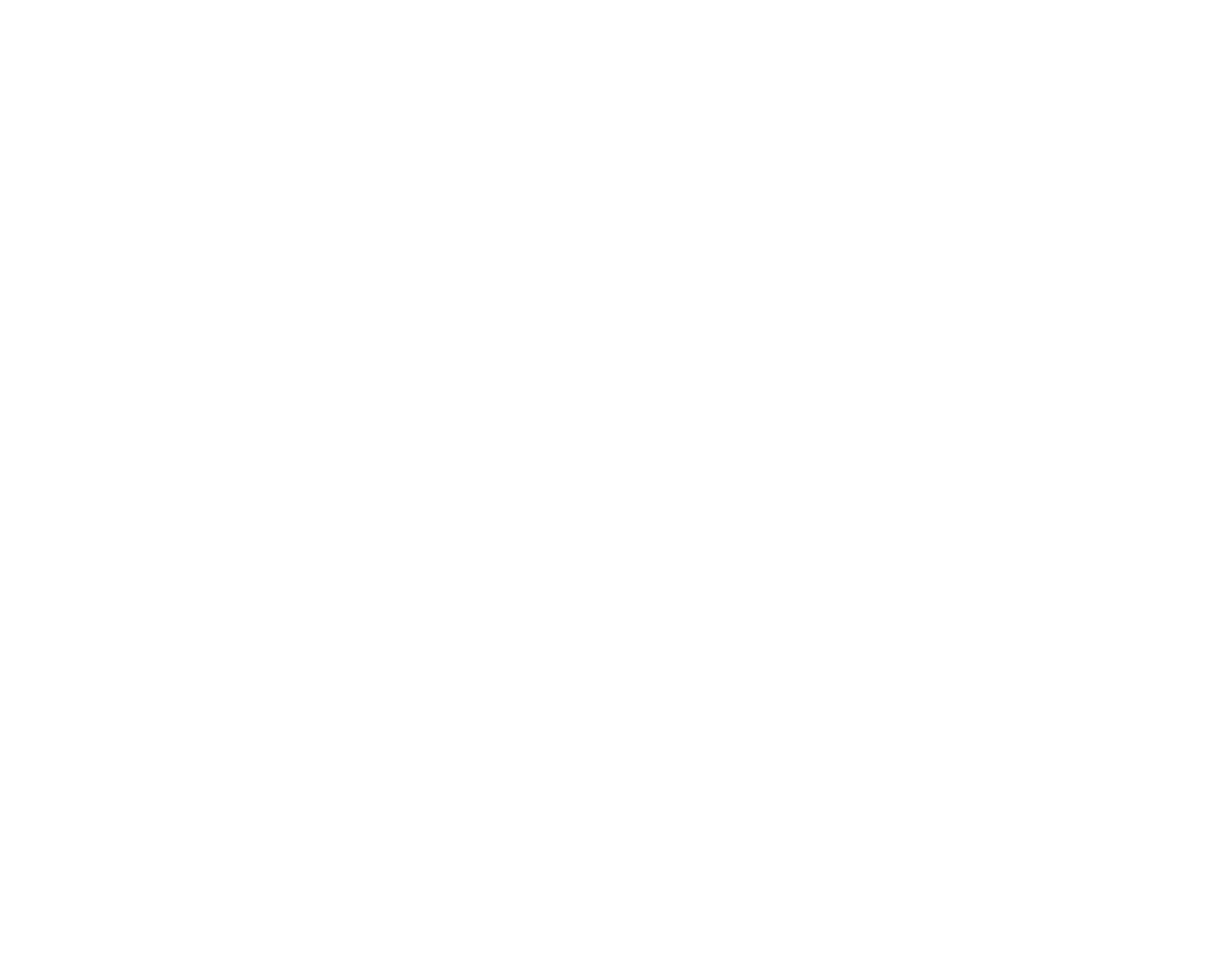
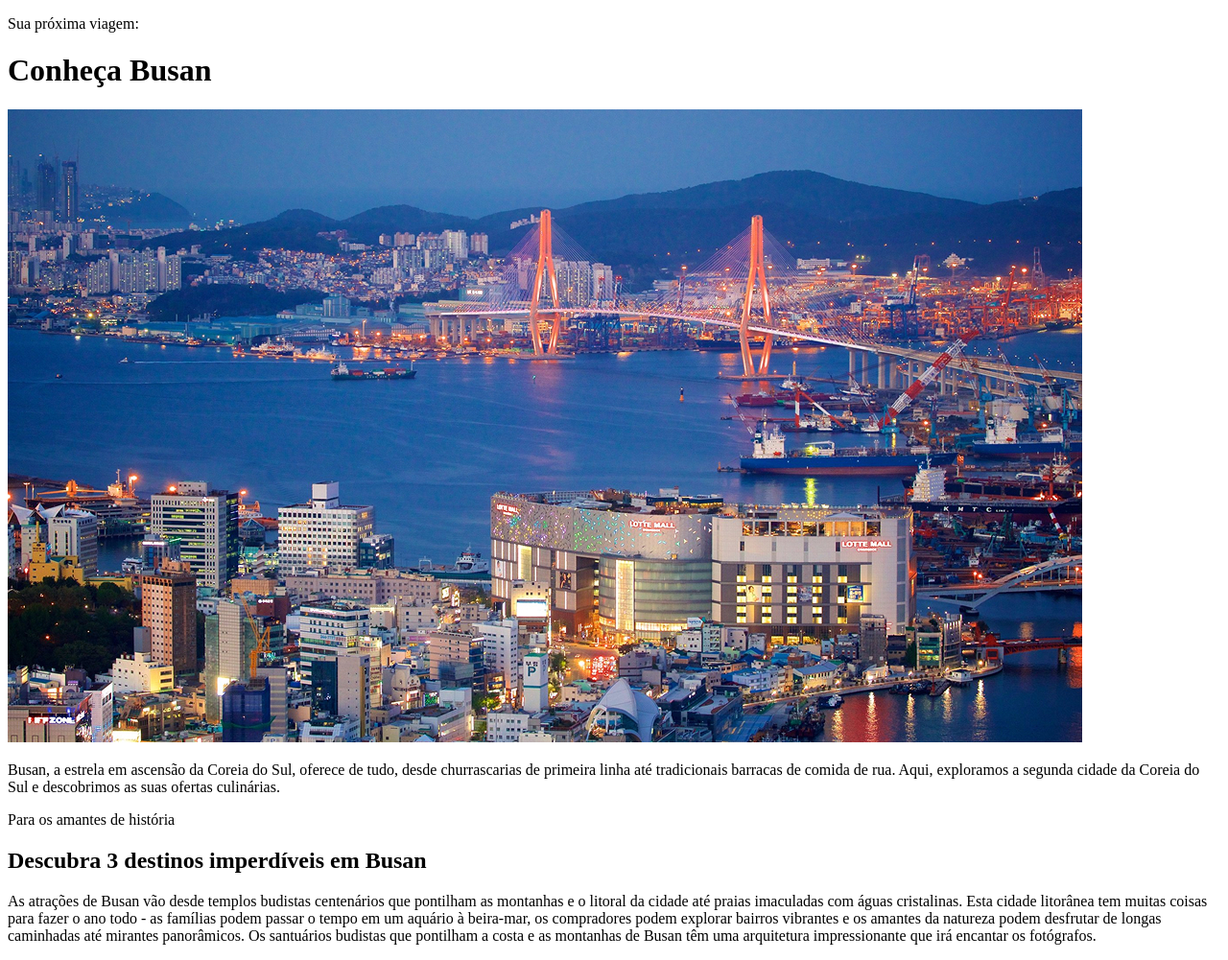
Before and after one commit to gusfornari/Travel-Places, a plain HTML site: page index.html in a window 1280 px wide. Shown: the whole page at 96% size. Before the commit the page ends 800 px from the top, so only its background shows below. Drawn offline with Linux system fonts and the light colour scheme.

Commit message:
add sections and more structure

```diff
--- a/index.html
+++ b/index.html
@@ -9,10 +9,28 @@
 </head>
 <body>
   <div id="container">
-    <header></header>
-    <section id="description"></section>
-    <section id="contentlist"></section>
+    <header>
+      <p>Sua próxima viagem:</p>
+      <h1>Conheça Busan</h1>
+    </header>
+    <section id="description">
+      <img src="./assets/main image.jpg" alt="image busan">
+      <p>Busan, a estrela em ascensão da Coreia do Sul, oferece de tudo, desde churrascarias de primeira linha até tradicionais barracas de comida de rua. Aqui, exploramos a segunda cidade da Coreia do Sul e descobrimos as suas ofertas culinárias.</p>
+    </section>
+    <section id="contentlist">
+      <p>Para os amantes de história</p>
+      <h2>Descubra 3 destinos imperdíveis em Busan</h2>
+      <p>As atrações de Busan vão desde templos budistas centenários que pontilham as montanhas e o litoral da cidade até praias imaculadas com águas cristalinas. Esta cidade litorânea tem muitas coisas para fazer o ano todo - as famílias podem passar o tempo em um aquário à beira-mar, os compradores podem explorar bairros vibrantes e os amantes da natureza podem desfrutar de longas caminhadas até mirantes panorâmicos.
+      Os santuários budistas que pontilham a costa e as montanhas de Busan têm uma arquitetura impressionante que irá encantar os fotógrafos.</p>
+      <div id="list">
+
+      </div>
+    </section>
+
+    <div class="divider"></div>
   </div>
+
+  <footer></footer>
 
 </body>
 </html>
```
Also changed, not shown: assets/list 1.jpg (added), assets/list 2.jpg (added), assets/list 3.jpg (added), assets/main image.jpg (added).
